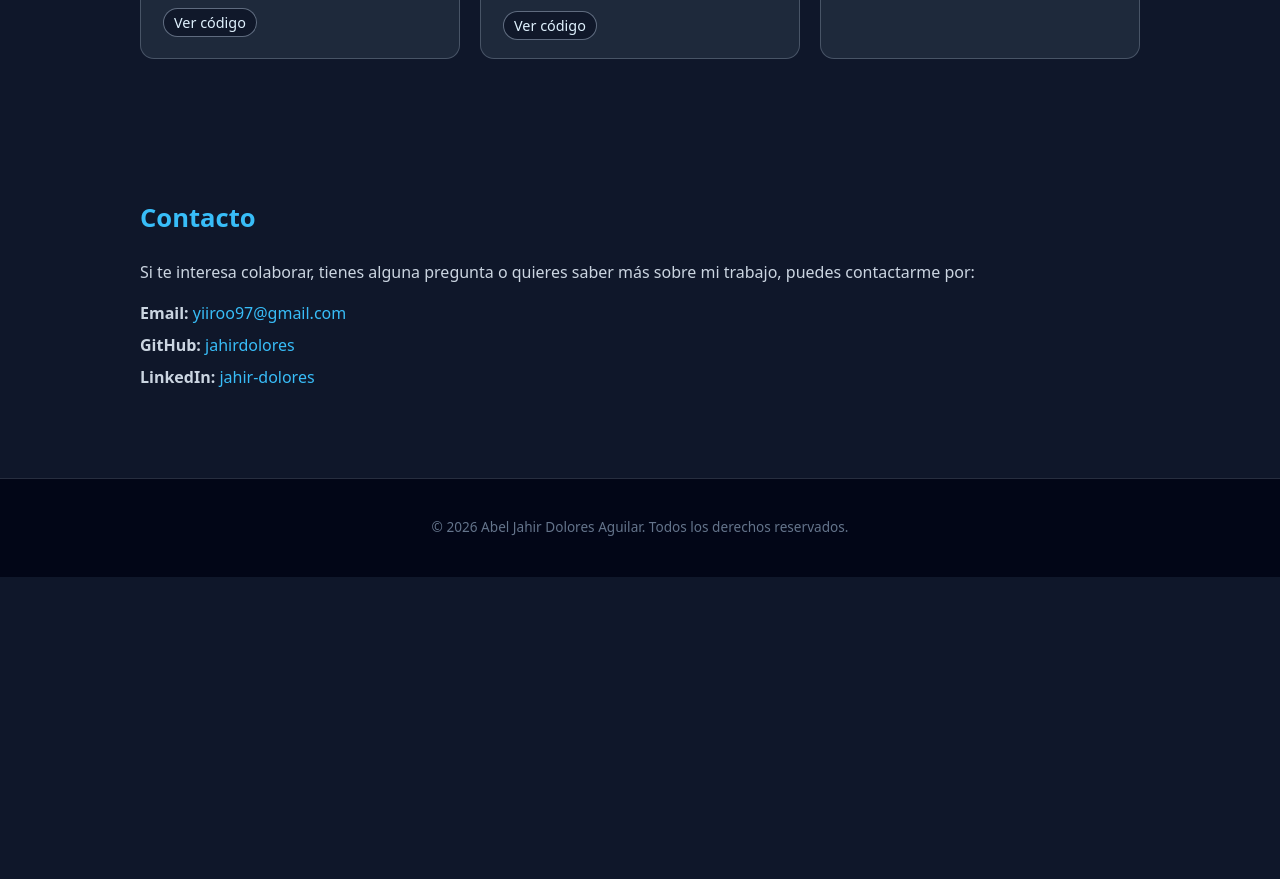
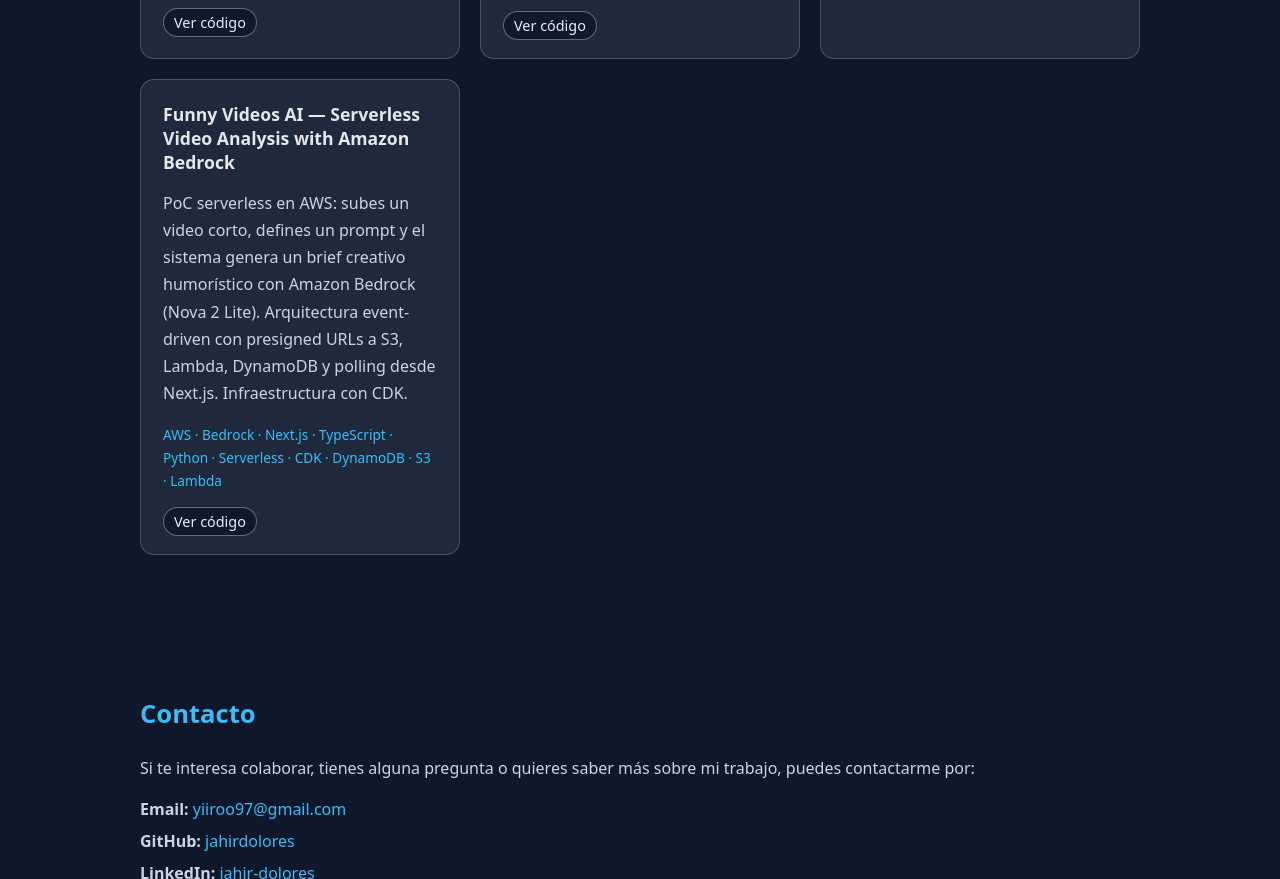
Before and after one commit to jahirdolores/jahirdolores.github.io, a plain HTML site: page index.html in a window 1280 px wide. Shown: the part 1566-2445 px from the top of the page. Before the commit the page ends 2143 px from the top, so only its background shows below. Drawn offline with Linux system fonts and the light colour scheme.

Commit message:
feat: add Funny Videos AI project to portfolio

```diff
--- a/index.html
+++ b/index.html
@@ -120,6 +120,19 @@
             <a href="https://github.com/jahirdolores/Scraper" target="_blank" rel="noopener noreferrer">Ver código</a>
           </div>
         </article>
+
+        <article class="project-card">
+          <h3>Funny Videos AI — Serverless Video Analysis with Amazon Bedrock</h3>
+          <p>
+            PoC serverless en AWS: subes un video corto, defines un prompt y el sistema genera un brief
+            creativo humorístico con Amazon Bedrock (Nova 2 Lite). Arquitectura event-driven con
+            presigned URLs a S3, Lambda, DynamoDB y polling desde Next.js. Infraestructura con CDK.
+          </p>
+          <p class="tech">AWS · Bedrock · Next.js · TypeScript · Python · Serverless · CDK · DynamoDB · S3 · Lambda</p>
+          <div class="project-links">
+            <a href="https://github.com/jahirdolores/funny-videos-poc" target="_blank" rel="noopener noreferrer">Ver código</a>
+          </div>
+        </article>
       </div>
     </section>
 
```
